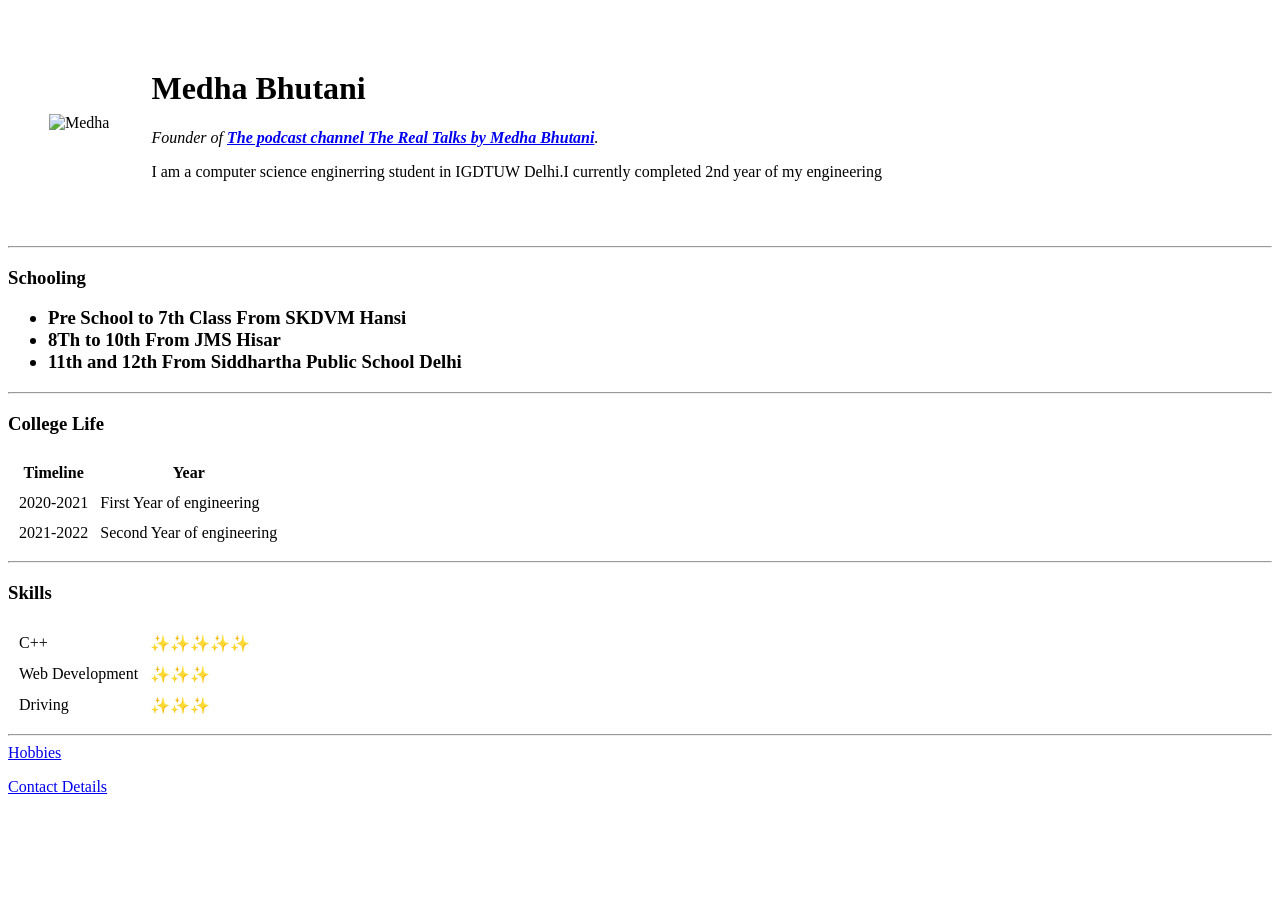
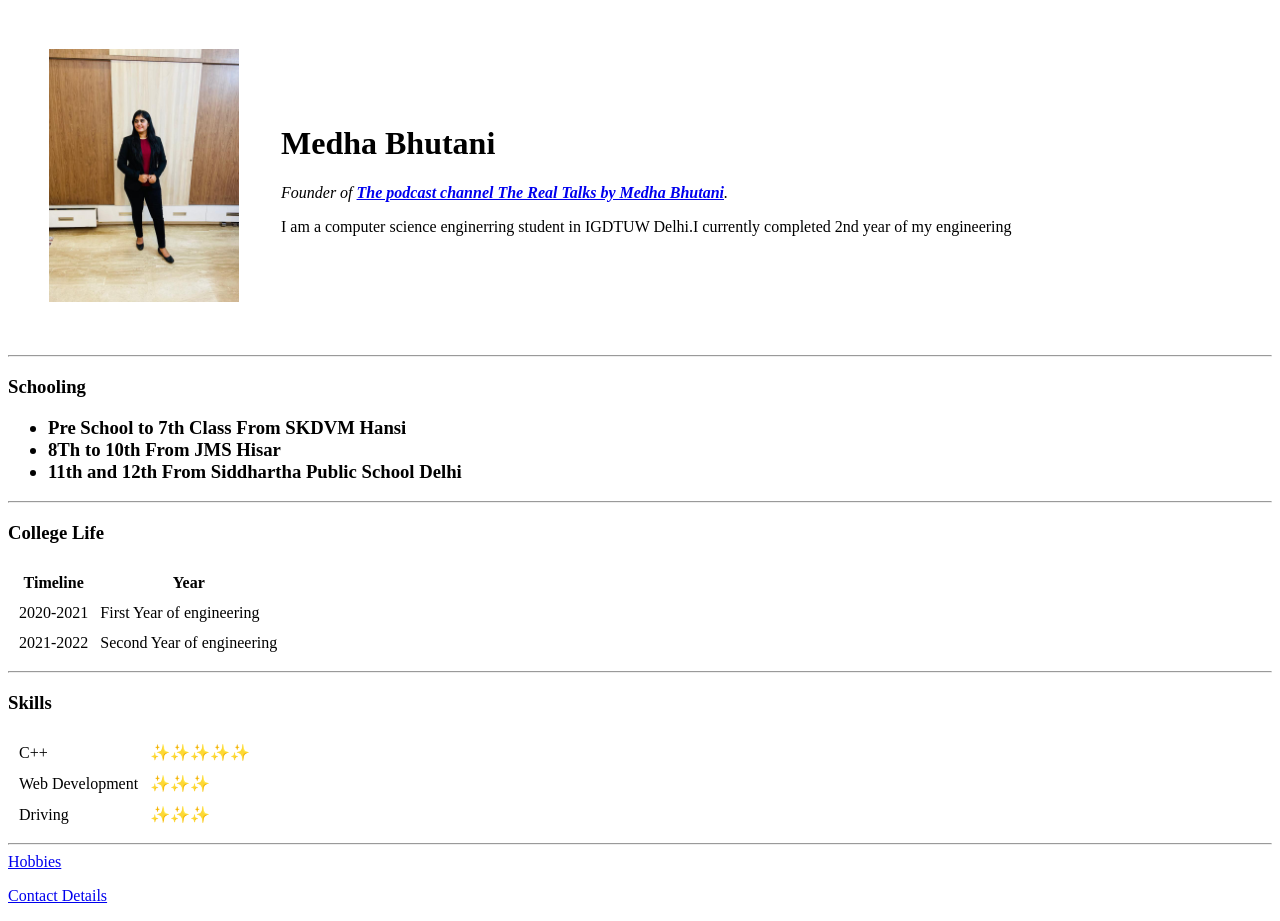
Before and after one commit to Medhabhutani/CB, a plain HTML site: page index.html in a window 1280 px wide. Before the commit the page ends 812 px from the top, so only its background shows below. Drawn offline with Linux system fonts and the light colour scheme.

Commit message:
Update index.html

```diff
--- a/index.html
+++ b/index.html
@@ -7,7 +7,7 @@
   <body>
     <table cellspacing="40">
       <tr>
-        <td><img src="images/medha.png.jpeg" alt="Medha" width="190" ></td>
+        <td><img src="medha.png.jpeg" alt="Medha" width="190" ></td>
         <td><h1> Medha Bhutani</h1>
         <p><em>Founder of <strong><a href="https://open.spotify.com/episode/1KxN2fonBECHdZjyADFyWO?si=8ec04482cc4f414b">The podcast channel The Real Talks by Medha Bhutani</a></strong>.</em></p>
 
```
